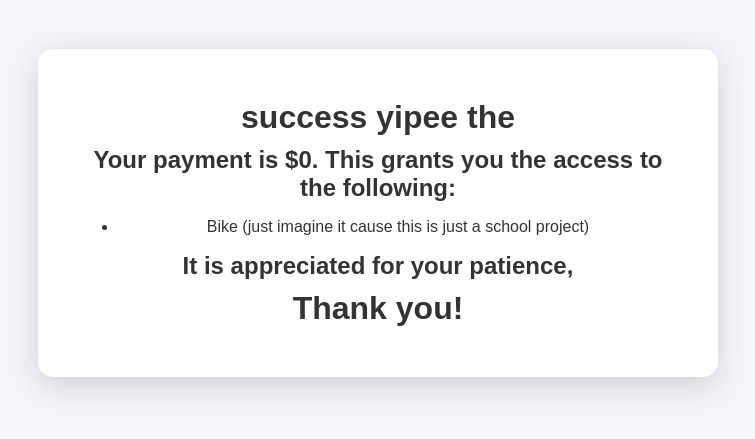
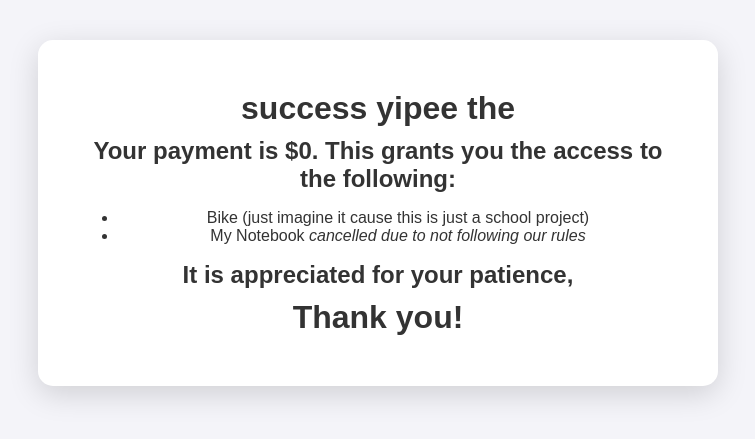
Before and after one commit to worstbicycles/gicycles, a plain HTML site: page pay.html in a window 1280 px wide. Shown: the part 187-626 px from the top of the page, without its empty margins (262-1017 px from the left). Drawn offline with Linux system fonts and the light colour scheme.

Commit message:
Update pay.html

```diff
--- a/pay.html
+++ b/pay.html
@@ -52,6 +52,7 @@
         <h2>Your payment is $0. This grants you the access to the following:</h2>
         <ul>
         <li>Bike (just imagine it cause this is just a school project)</li>
+        <li>My Notebook <i>cancelled due to not following our rules</i></li>
         </ul>
         <h2>It is appreciated for your patience,</h2>
         <h1>Thank you!</h1>
```
